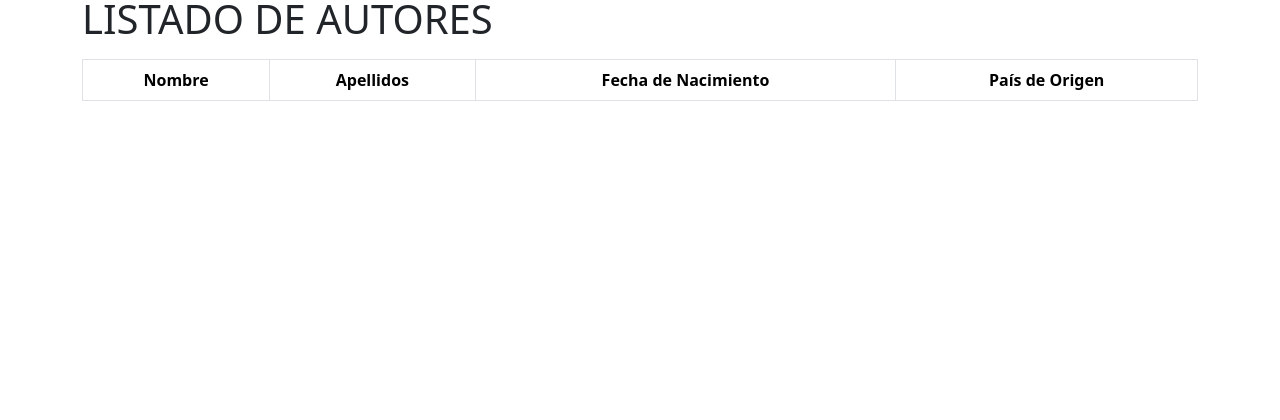
After one commit to j-rodrigueza-2018/CatalogoBiblioteca, a PHP site: page /listadoAutores.php in a window 1280 px wide. The commit adds this page. Shown: the part 160-580 px from the top of the page. Run offline with PHP 8.4, Linux system fonts and the light colour scheme; lists and menus that the app fills with data are empty; some libraries are stand-ins or nearby versions.

Commit message:
Vistas del gestor agregadas y cambio de extensión de los formularios

```diff
--- a/app/vistas/gestor/formularioAutores.html
+++ b/app/vistas/gestor/formularioAutores.php
@@ -9,7 +9,7 @@
     <link rel="stylesheet" href="/public/css/styles.css">
 </head>
 <body>
-    <iframe class="header" src="includes/header.php"></iframe>
+    <?php include("includes/header.php"); ?>
     <div class="container">
         <p class="h1">Formulario Autores</p>
         <form class="row">
--- a/app/vistas/gestor/formularioLibros.html
+++ b/app/vistas/gestor/formularioLibros.php
@@ -9,7 +9,7 @@
     <link rel="stylesheet" href="/public/css/styles.css">
 </head>
 <body>
-    <iframe class="header" src="includes/header.php"></iframe>
+    <?php include("includes/header.php"); ?>
     <div class="container">
         <p class="h1">Formulario Libros</p>
         <form class="row">
--- a/app/vistas/gestor/includes/header.php
+++ b/app/vistas/gestor/includes/header.php
@@ -14,10 +14,10 @@
         <div class="collapse navbar-collapse" id="navbarSupportedContent">
             <ul class="navbar-nav ms-auto mb-2 mb-lg-0">
                 <li class="nav-item">
-                    <a class="nav-link active" aria-current="page" href="#">LIBROS</a>
+                    <a class="nav-link" aria-current="page" href="index.php">LIBROS</a>
                 </li>
                 <li class="nav-item">
-                    <a class="nav-link active" href="#">AUTORES</a>
+                    <a class="nav-link" href="listadoAutores.php">AUTORES</a>
                 </li>
             </ul>
         </div>
--- /dev/null
+++ b/app/vistas/gestor/listadoAutores.php
@@ -0,0 +1,31 @@
+<!DOCTYPE html>
+<html lang="en">
+<head>
+    <meta charset="UTF-8">
+    <meta http-equiv="X-UA-Compatible" content="IE=edge">
+    <meta name="viewport" content="width=device-width, initial-scale=1.0">
+    <title>Gestor Biblioteca - Listado de Autores</title>
+    <link rel="stylesheet" href="../../../public/css/bootstrap.min.css">
+    <link rel="stylesheet" href="../../../public/css/styles.css">
+</head>
+<body>
+    <?php include("includes/header.php"); ?>
+    <div class="container">
+        <p class="h1 mt-3 mb-3">LISTADO DE AUTORES</p>
+        <button type="button" class="btn btn-check">Añadir</button>
+        <table class="table table-bordered col-12">
+            <thead>
+            <tr>
+                <th scope="col" class="text-center">Nombre</th>
+                <th scope="col" class="text-center">Apellidos</th>
+                <th scope="col" class="text-center">Fecha de Nacimiento</th>
+                <th scope="col" class="text-center">País de Origen</th>
+            </tr>
+            </thead>
+            <tbody>
+
+            </tbody>
+        </table>
+    </div>
+</body>
+</html>
```
Also changed, not shown: app/vistas/gestor/index.php (+18 -2 lines).
